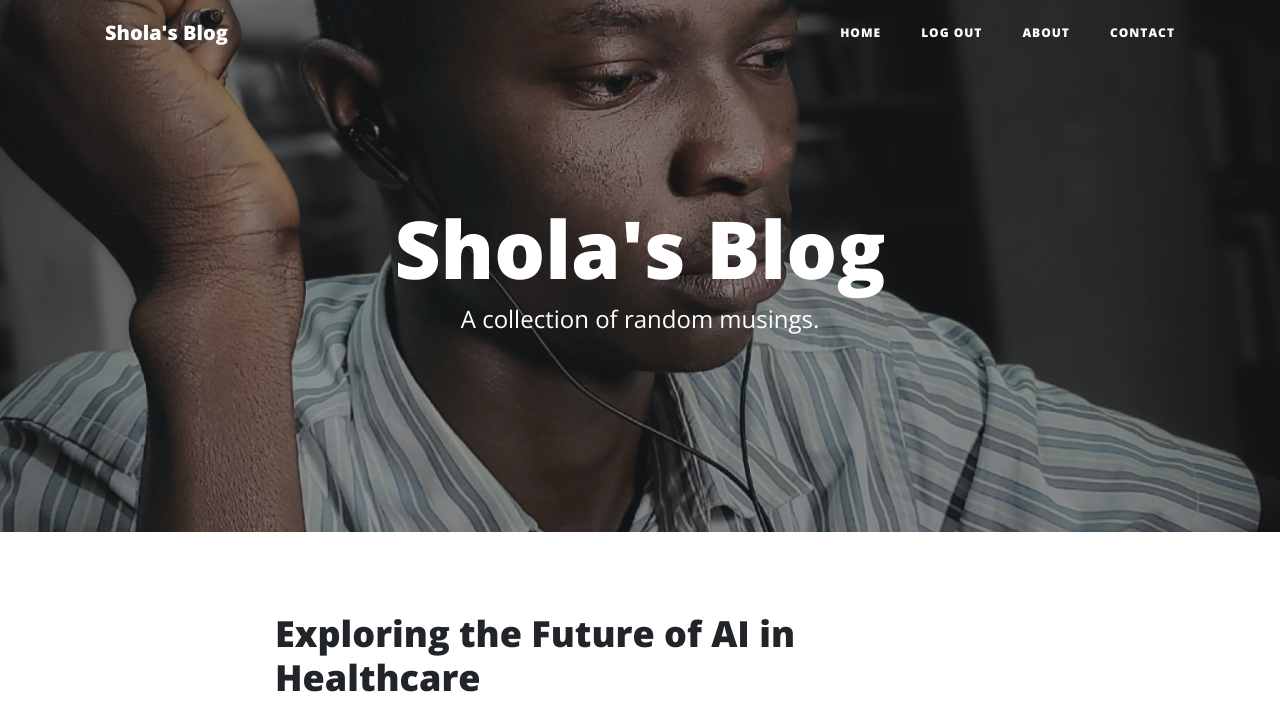
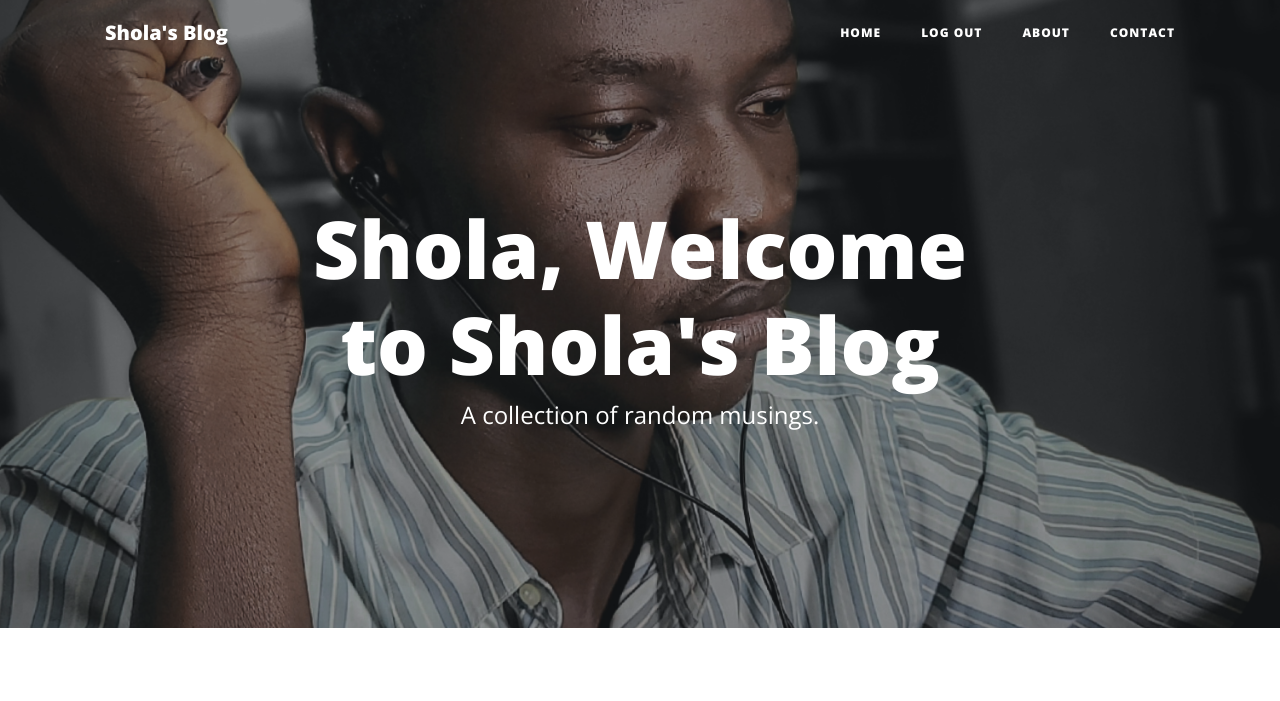
Before and after one commit to uc4151/alx-portfolio, a Flask app: page / in a window 1280 px wide. Shown: the top 701 px of the page. Run offline with Flask 3, Linux system fonts and the light colour scheme; a user stored in the database is signed in; data comes from the database, SQL or seed files in the repository; some libraries are stand-ins or nearby versions.

Commit message:
Show current user's name

```diff
--- a/templates/index.html
+++ b/templates/index.html
@@ -8,7 +8,7 @@
       <div class="row">
         <div class="col-lg-8 col-md-10 mx-auto">
           <div class="site-heading">
-            <h1>Shola's Blog</h1>
+            <h1>{{ current_user.name }}, Welcome to Shola's Blog</h1>
             <span class="subheading">A collection of random musings.</span>
           </div>
         </div>
```
Also changed, not shown: templates/post.html (line endings or trailing spaces).
